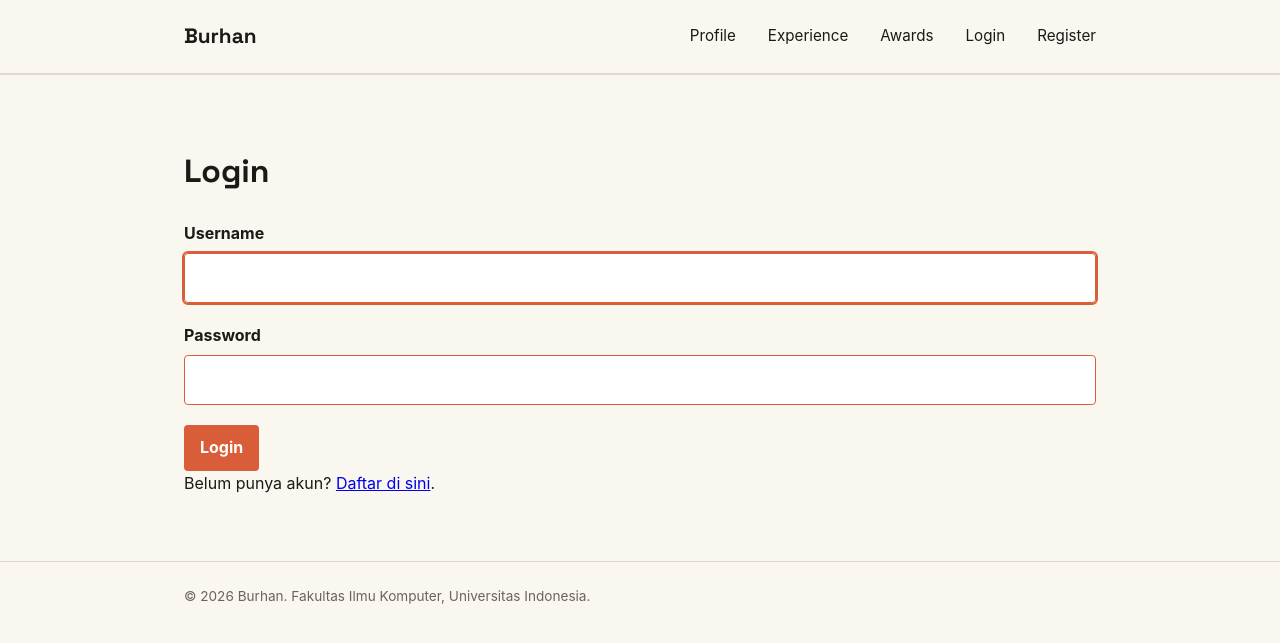
After one commit to malvlionn/myportofolio, a Django app: page /login/ in a window 1280 px wide. The commit adds this page. Shown: the top 643 px of the page. Run offline with Django 5.2, Linux system fonts and the light colour scheme.

Commit message:
feat: complete Tutorial 4

```diff
--- a/main/urls.py
+++ b/main/urls.py
@@ -1,6 +1,6 @@
 from django.urls import path
 
-from main.views import create_award, create_experience, delete_award, delete_experience, get_awards_json, get_experience_json, show_awards, show_experience, show_main, update_award, update_experience
+from main.views import create_award, create_experience, delete_award, delete_experience, get_awards_json, get_experience_json, show_awards, show_experience, show_main, update_award, update_experience, register, login_user, logout_user, toggle_star, toggle_star_award
 
 app_name = "main"
 
@@ -16,4 +16,17 @@ urlpatterns = [
     path("awards/<uuid:award_id>/edit/", update_award, name="update_award"),
     path("awards/<uuid:award_id>/delete/", delete_award, name="delete_award"),
     path("api/awards/", get_awards_json, name="get_awards_json"),
+    path("register/", register, name="register"),
+    path("login/", login_user, name="login"),
+    path("logout/", logout_user, name="logout"),
+    path(
+        "experiences/<uuid:experience_id>/star/",
+        toggle_star,
+        name="toggle_star",
+    ),
+    path(
+        "awards/<uuid:award_id>/star/",
+        toggle_star_award,
+        name="toggle_star_award",
+    ),
 ]
--- a/main/views.py
+++ b/main/views.py
@@ -1,13 +1,19 @@
 from django.contrib import messages
+from django.contrib.auth import login, logout
+from django.contrib.auth.forms import AuthenticationForm, UserCreationForm
+from django.contrib.auth.decorators import login_required
 from django.core import serializers
+from django.core.exceptions import PermissionDenied
 from django.http import HttpResponse
 from django.shortcuts import get_object_or_404, redirect, render
 
 from main.models import Experience, Award
 from main.forms import AwardForm, ExperienceForm
 
+import datetime
 
 def show_main(request):
+    last_login = request.COOKIES.get('last_login', 'Belum ada sesi login / Cookie tidak ditemukan')
     context = {
         "name": "Malvin Lionard",
         "npm": "2506591753",
@@ -16,6 +22,7 @@ def show_main(request):
             "Mahasiswa Sistem Informasi Fakultas Ilmu Komputer Universitas Indonesia yang tertarik "
             "pada pengembangan perangkat lunak dan pendidikan."
         ),
+        "last_login": last_login,
     }
     return render(request, "index.html", context)
 
@@ -27,7 +34,7 @@ def get_experience_json(request):
     if category_query:
         experiences = experiences.filter(category=category_query)
 
-    experiences_json = serializers.serialize("json", experiences)
+    experiences_json = serializers.serialize("json", experiences, use_natural_foreign_keys=True)
     return HttpResponse(experiences_json, content_type="application/json")
 
 def show_experience(request):
@@ -49,7 +56,11 @@ def show_experience(request):
     }
     return render(request, "experience.html", context)
 
+@login_required(login_url="/login/")
 def create_experience(request):
+    if not request.user.is_superuser:
+        raise PermissionDenied
+
     form = ExperienceForm(request.POST or None)
 
     if request.method == "POST" and form.is_valid():
@@ -63,7 +74,11 @@ def create_experience(request):
     }
     return render(request, "create_experience.html", context)
 
+@login_required(login_url="/login/")
 def update_experience(request, experience_id):
+    if not request.user.is_superuser:
+        raise PermissionDenied
+
     experience = get_object_or_404(Experience, pk=experience_id)
     form = ExperienceForm(request.POST or None, instance=experience)
 
@@ -79,7 +94,11 @@ def update_experience(request, experience_id):
     }
     return render(request, "update_experience.html", context)
 
+@login_required(login_url="/login/")
 def delete_experience(request, experience_id):
+    if not request.user.is_superuser:
+        raise PermissionDenied
+
     experience = get_object_or_404(Experience, pk=experience_id)
 
     if request.method == "POST":
@@ -98,7 +117,7 @@ def get_awards_json(request):
     if title_query:
         awards = awards.filter(title__icontains=title_query)
 
-    awards_json = serializers.serialize("json", awards)
+    awards_json = serializers.serialize("json", awards, use_natural_foreign_keys=True)
     return HttpResponse(awards_json, content_type="application/json")
 
 def show_awards(request):
@@ -118,7 +137,11 @@ def show_awards(request):
     }
     return render(request, "awards.html", context)
 
+@login_required(login_url="/login/")
 def create_award(request):
+    if not request.user.is_superuser:
+        raise PermissionDenied
+
     form = AwardForm(request.POST or None)
 
     if request.method == "POST" and form.is_valid():
@@ -132,7 +155,11 @@ def create_award(request):
     }
     return render(request, "create_award.html", context)
 
+@login_required(login_url="/login/")
 def update_award(request, award_id):
+    if not request.user.is_superuser:
+        raise PermissionDenied
+
     award = get_object_or_404(Award, pk=award_id)
     form = AwardForm(request.POST or None, instance=award)
 
@@ -149,7 +176,11 @@ def update_award(request, award_id):
 
     return render(request, "update_award.html", context)
 
+@login_required(login_url="/login/")
 def delete_award(request, award_id):
+    if not request.user.is_superuser:
+        raise PermissionDenied
+
     award = get_object_or_404(Award, pk=award_id)
 
     if request.method == "POST":
@@ -159,3 +190,66 @@ def delete_award(request, award_id):
         return redirect("main:show_awards")
 
     return redirect("main:show_awards")
+
+def register(request):
+    form = UserCreationForm(request.POST or None)
+
+    if request.method == "POST" and form.is_valid():
+        form.save()
+        messages.success(request, "Akun berhasil dibuat. Silakan login.")
+        return redirect("main:login")
+
+    context = {
+        "name": "Malvin",
+        "form": form,
+    }
+    return render(request, "register.html", context)
+
+def login_user(request):
+    form = AuthenticationForm(request, data=request.POST or None)
+
+    if request.method == "POST" and form.is_valid():
+        user = form.get_user()
+        login(request, user)
+        response = redirect("main:show_main")
+        response.set_cookie('last_login', datetime.datetime.now().strftime('%Y-%m-%d %H:%M:%S'))
+        return response
+
+    context = {
+        "name": "Burhan",
+        "form": form,
+    }
+    return render(request, "login.html", context)
+
+def logout_user(request):
+    logout(request)
+    response = redirect("main:show_main")
+    response.delete_cookie('last_login')
+    return response
+
+# Tanpa cek is_superuser: semua akun yang sudah login boleh memberi star
+@login_required(login_url="/login/")
+def toggle_star(request, experience_id):
+    experience = get_object_or_404(Experience, pk=experience_id)
+
+    if request.method == "POST":
+        # Kalau akun ini sudah pernah memberi star, batalkan star-nya.
+        # Kalau belum, tambahkan star.
+        if request.user in experience.starred_by.all():
+            experience.starred_by.remove(request.user)
+        else:
+            experience.starred_by.add(request.user)
+
+    return redirect("main:show_experience")
+
+@login_required(login_url="/login/")
+def toggle_star_award(request, award_id):
+    award = get_object_or_404(Award, pk=award_id)
+
+    if request.method == "POST":
+        if request.user in award.starred_by.all():
+            award.starred_by.remove(request.user)
+        else:
+            award.starred_by.add(request.user)
+
+    return redirect("main:show_awards")
--- a/portofolio/settings.py
+++ b/portofolio/settings.py
@@ -64,6 +64,7 @@ TEMPLATES = [
         'APP_DIRS': True,
         'OPTIONS': {
             'context_processors': [
+                'django.template.context_processors.debug',
                 'django.template.context_processors.request',
                 'django.contrib.auth.context_processors.auth',
                 'django.contrib.messages.context_processors.messages',
--- a/static/css/style.css
+++ b/static/css/style.css
@@ -1032,3 +1032,25 @@ figcaption {
 .form-inline-action {
     margin: 0;
 }
+
+.star-form {
+    display: inline;
+}
+
+.button-star {
+    display: inline-flex;
+    align-items: center;
+    gap: 0.4rem;
+    background: var(--ink);
+}
+
+.button-star.is-starred {
+    background: var(--accent);
+}
+
+.star-count {
+    padding: 0.05rem 0.4rem;
+    border-radius: 999px;
+    background: rgba(255, 255, 255, 0.25);
+    font-size: 0.8rem;
+}
--- a/templates/base.html
+++ b/templates/base.html
@@ -18,6 +18,13 @@
                 <a href="{% url 'main:show_main' %}">Profile</a>
                 <a href="{% url 'main:show_experience' %}">Experience</a>
                 <a href="{% url 'main:show_awards' %}">Awards</a>
+                {% if user.is_authenticated %}
+                    <span class="nav-user">{{ user.username }}</span>
+                    <a href="{% url 'main:logout' %}">Logout</a>
+                {% else %}
+                    <a href="{% url 'main:login' %}">Login</a>
+                    <a href="{% url 'main:register' %}">Register</a>
+                {% endif %}
             </nav>
         </div>
     </header>
--- a/templates/index.html
+++ b/templates/index.html
@@ -104,6 +104,10 @@
                             <dt>Program</dt>
                             <dd>{{ study_program }}</dd>
                         </div>
+                        <div class="meta-row">
+                            <dt>Sesi Terakhir Login</dt>
+                            <dd>{{ last_login }}</dd>
+                        </div>
                     </dl>
                     <div class="social-links">
                         <a href="https://github.com/malvlionn" class="social-link">GitHub</a>
--- /dev/null
+++ b/templates/login.html
@@ -0,0 +1,33 @@
+{% extends "base.html" %}
+{% block meta %}
+    <title>Login - {{ name }}</title>
+{% endblock meta %}
+{% block content %}
+    <main>
+        <section class="experience-section">
+            <div class="container">
+                <h1>Login</h1>
+                {% for message in messages %}
+                    <p class="form-message">{{ message }}</p>
+                {% endfor %}
+                <form method="post" action="{% url 'main:login' %}" class="project-form">
+                    {% csrf_token %}
+                    {% for field in form %}
+                        <div class="form-group">
+                            <label for="{{ field.id_for_label }}">{{ field.label }}</label>
+                            {{ field }}
+                            {% for error in field.errors %}
+                                <p class="form-error">{{ error }}</p>
+                            {% endfor %}
+                        </div>
+                    {% endfor %}
+                    {% for error in form.non_field_errors %}
+                        <p class="form-error">{{ error }}</p>
+                    {% endfor %}
+                    <button type="submit" class="button">Login</button>
+                </form>
+                <p>Belum punya akun? <a href="{% url 'main:register' %}">Daftar di sini</a>.</p>
+            </div>
+        </section>
+    </main>
+{% endblock content %}
```
Also changed, not shown: main/models.py (+9 -0 lines), templates/awards.html (+11 -4 lines), templates/components/award_star.html (added, +10 -0 lines), templates/components/experience_star.html (added, +10 -0 lines), templates/experience.html (+8 -3 lines), templates/register.html (added, +33 -0 lines), main/migrations/0003_award_starred_by_experience_starred_by.py (added).
